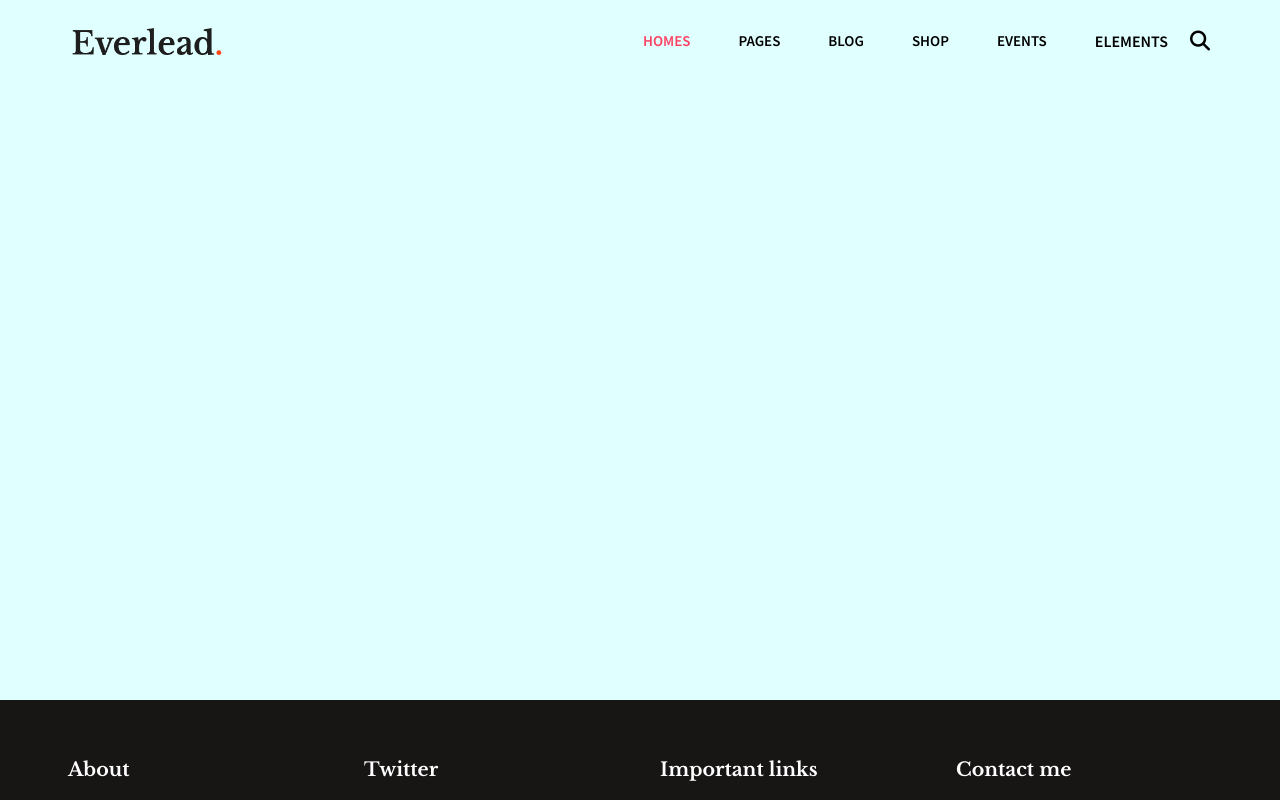
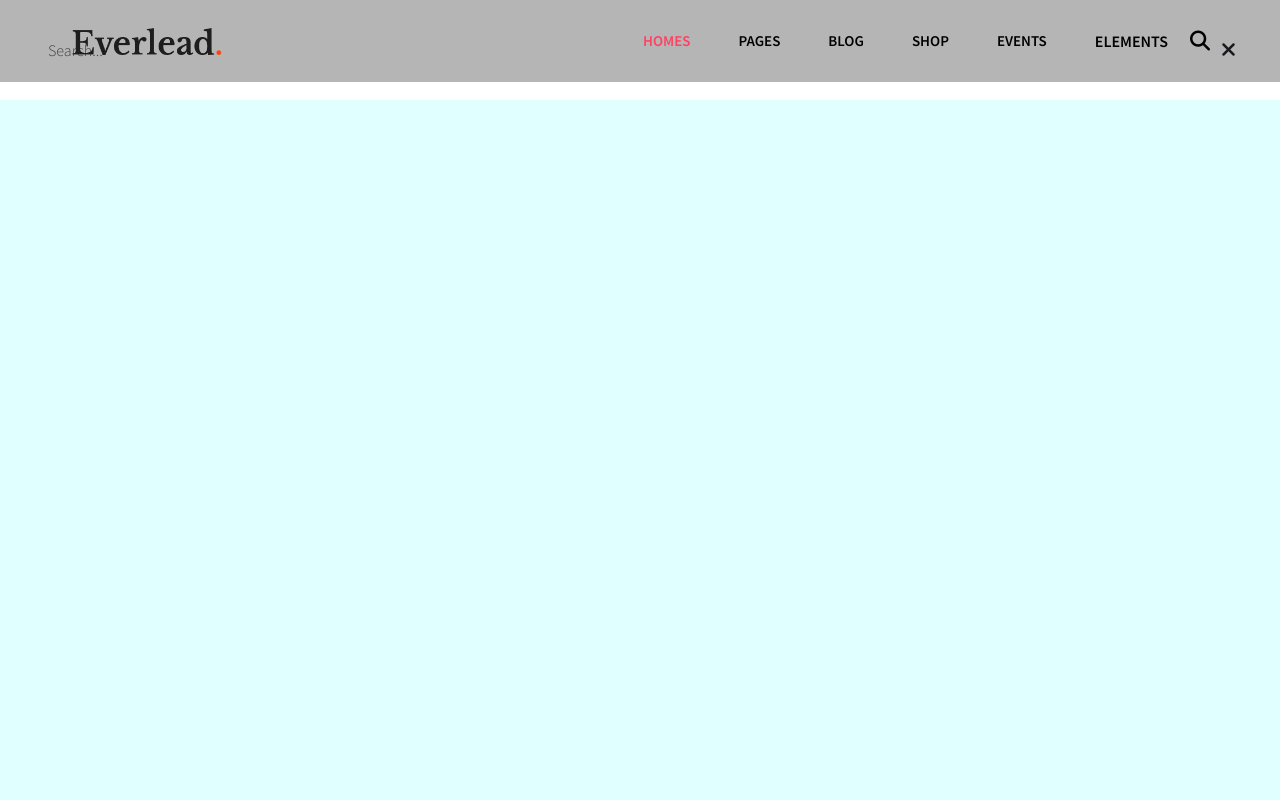
Before and after one commit to sophiamziou/proj-html-vuejs, a Vue app: page / in a window 1280 px wide. Shown: the top 800 px of the page. Built offline with nearby package versions, Linux system fonts and the light colour scheme.

Commit message:
search done

```diff
--- a/src/components/AppHeader.vue
+++ b/src/components/AppHeader.vue
@@ -1,6 +1,11 @@
 <script>
 import AppNavbar from "./AppNavbar.vue";
+import AppSearch from "./AppSearch.vue";
 export default {
+  components: {
+    AppNavbar,
+    AppSearch,
+  },
   data() {
     return {
       menuItems: [
@@ -116,16 +121,16 @@ export default {
       ],
     };
   },
-  components: {
-    AppNavbar,
+  methods: {
+    changeHeader() {},
   },
 };
 </script>
 <template lang="">
   <header class="container-fluid">
-    <div class="row mx-5">
+    <div class="row mx-5 h-100">
       <div class="col">
-        <div class="navbar p-0">
+        <div class="navbar p-0 h-100">
           <div class="logo">
             <a href="#">
               <img src="/img/logo-img-01.png" alt="" class="logo" />
@@ -136,10 +141,12 @@ export default {
       </div>
     </div>
   </header>
+  <AppSearch></AppSearch>
 </template>
 <style lang="scss">
 header {
   position: fixed;
   z-index: 3;
+  background-color: rgba(0, 0, 0, 0.292);
 }
 </style>
--- a/src/components/AppNavbar.vue
+++ b/src/components/AppNavbar.vue
@@ -11,16 +11,16 @@ export default {
 </script>
 
 <template lang="">
-  <nav>
-    <ul class="nav nav-pills">
+  <nav class="h-100">
+    <ul class="nav nav-pills h-100">
       <li
         v-for="(item, index) in menuItems"
         :key="index"
         :class="item.active ? 'active' : ' '"
         class="nav-item mx-2"
       >
-        <div class="dropdown_">
-          <div class="dropbtn">
+        <div class="dropdown_ h-100">
+          <div class="dropbtn h-100">
             <a
               :href="item.url"
               :class="item.active ? 'active' : ' '"
@@ -98,7 +98,7 @@ export default {
   border: none;
 }
 
-.dropdown {
+.dropdown_ {
   position: relative;
   display: inline-block;
 }
--- /dev/null
+++ b/src/components/AppSearch.vue
@@ -0,0 +1,35 @@
+<script>
+export default {};
+</script>
+<template>
+  <div class="container-fluid search_bar">
+    <div class="row h-100">
+      <div class="col">
+        <div
+          class="h-100 d-flex align-items-center justify-content-between p-4"
+        >
+          <input
+            type="search"
+            class="form-control"
+            placeholder="Search..."
+            aria-label="Search"
+          />
+          <i class="fa-solid fa-xmark fs-5 mx-2"></i>
+        </div>
+      </div>
+    </div>
+  </div>
+</template>
+<style lang="scss">
+.search_bar {
+  height: 100px;
+  background: white;
+  input {
+    border: none;
+  }
+  i:hover {
+    cursor: pointer;
+    color: #ff4612;
+  }
+}
+</style>
```
